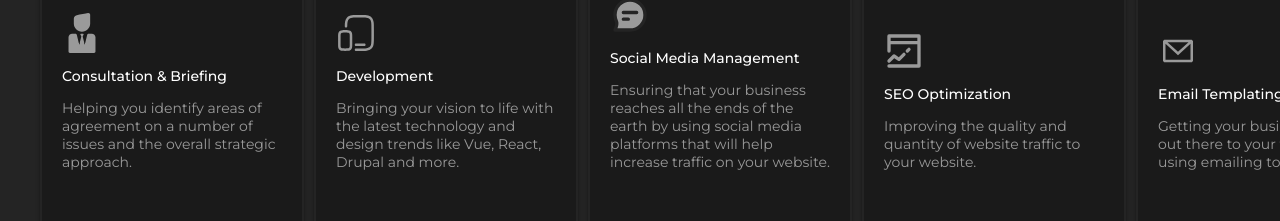
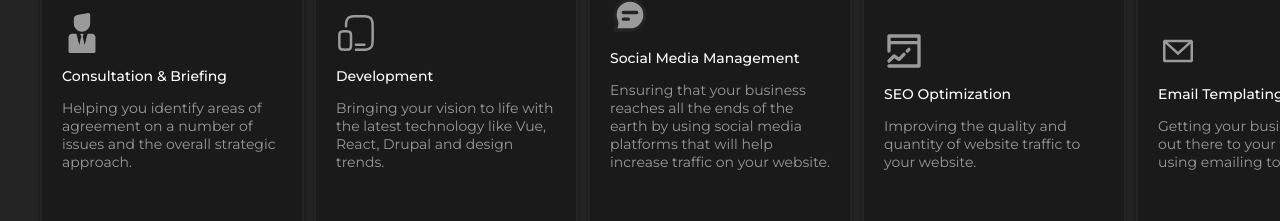
Before and after one commit to Paris2020/nellymoseki, a Vue app: page / in a window 1280 px wide. Shown: the part 1615-1836 px from the top of the page. Built offline with nearby package versions, Linux system fonts and the light colour scheme.

Commit message:
Feature - update copy on about section

```diff
--- a/src/components/About.vue
+++ b/src/components/About.vue
@@ -19,7 +19,7 @@
                     <icon name="development"></icon>
                     <dl>
                         <dt>Development</dt>
-                        <dd>Bringing your vision to life with the latest technology and design trends like Vue, React, Drupal and more.</dd>
+                        <dd>Bringing your vision to life with the latest technology like Vue, React, Drupal and design trends.</dd>
                     </dl>
                 </div>
                 <div class="card">
```
